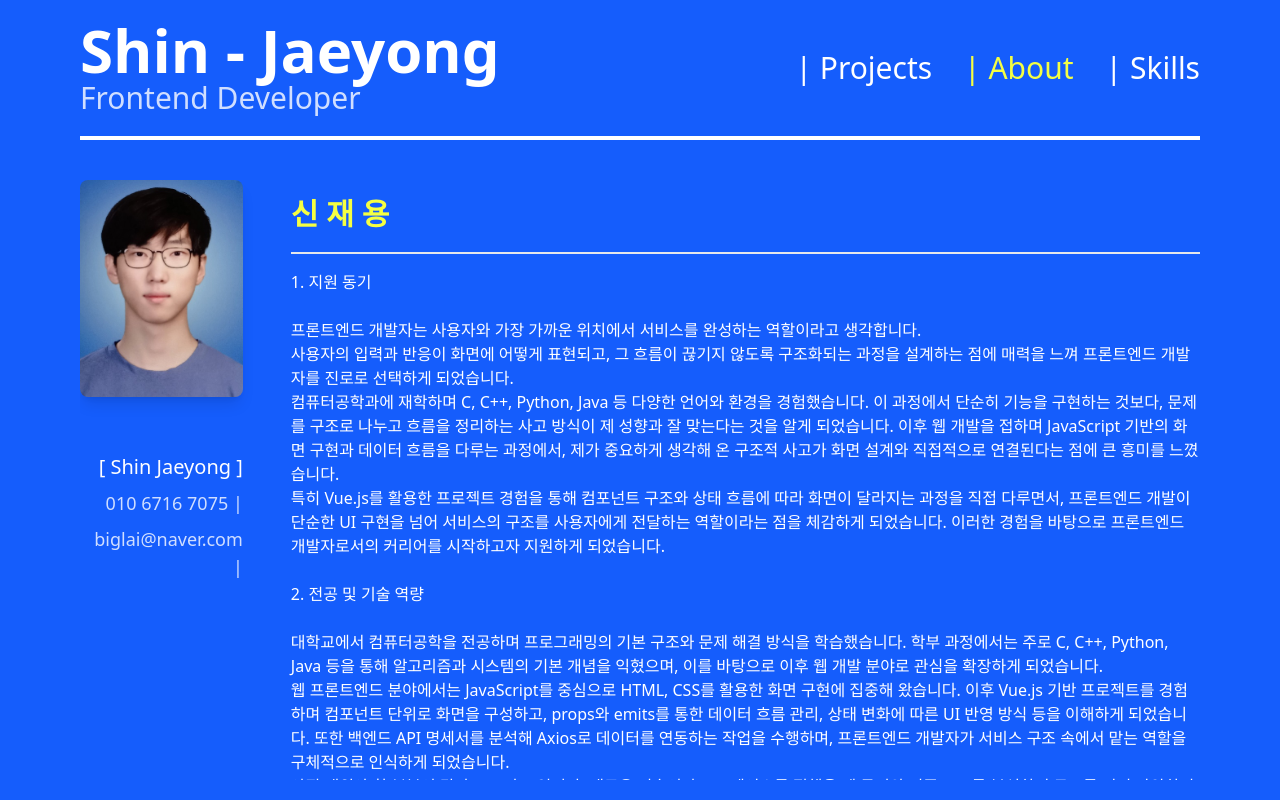
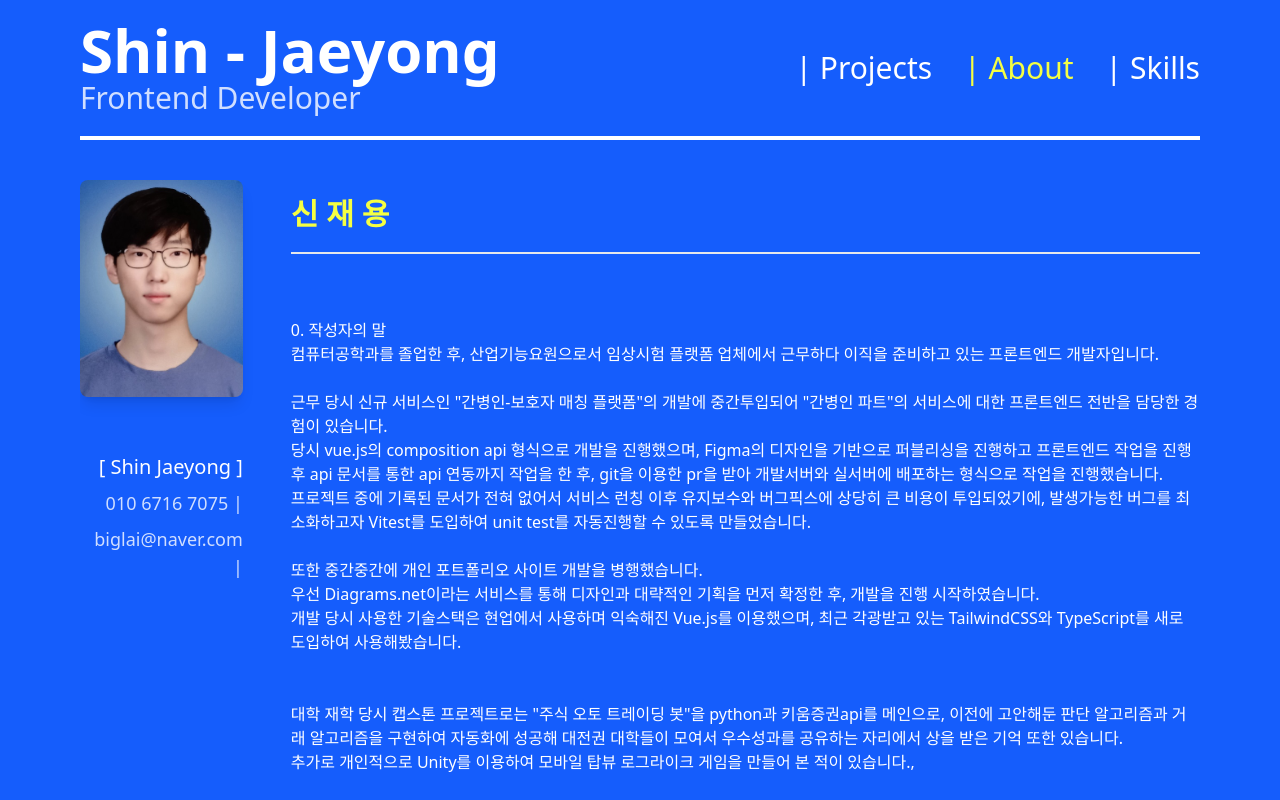
Before and after one commit to FoggyCaligo/Portfolio, a Vue app: page /about in a window 1280 px wide. Built offline with nearby package versions, Linux system fonts and the light colour scheme.

Commit message:
text - reform pure texts

```diff
--- a/src/pages/AboutPage.vue
+++ b/src/pages/AboutPage.vue
@@ -16,7 +16,31 @@ import ProfileMobile from '../components/AboutPage/ProfileMobile.vue';
       </h3>
       <p class="text-surface break-words whitespace-pre-line">
         {{
-          `1. 지원 동기
+          `
+
+          0. 작성자의 말
+          컴퓨터공학과를 졸업한 후, 산업기능요원으로서 임상시험 플랫폼 업체에서 근무하다 이직을 준비하고 있는 프론트엔드 개발자입니다.
+
+          근무 당시 신규 서비스인 "간병인-보호자 매칭 플랫폼"의 개발에 중간투입되어 "간병인 파트"의 서비스에 대한 프론트엔드 전반을 담당한 경험이 있습니다.
+          당시 vue.js의 composition api 형식으로 개발을 진행했으며, Figma의 디자인을 기반으로 퍼블리싱을 진행하고 프론트엔드 작업을 진행 후 api 문서를 통한 api 연동까지 작업을 한 후, git을 이용한 pr을 받아 개발서버와 실서버에 배포하는 형식으로 작업을 진행했습니다.
+          프로젝트 중에 기록된 문서가 전혀 없어서 서비스 런칭 이후 유지보수와 버그픽스에 상당히 큰 비용이 투입되었기에, 발생가능한 버그를 최소화하고자 Vitest를 도입하여 unit test를 자동진행할 수 있도록 만들었습니다.
+
+          또한 중간중간에 개인 포트폴리오 사이트 개발을 병행했습니다.
+          우선 Diagrams.net이라는 서비스를 통해 디자인과 대략적인 기획을 먼저 확정한 후, 개발을 진행 시작하였습니다.
+          개발 당시 사용한 기술스택은 현업에서 사용하며 익숙해진 Vue.js를 이용했으며, 최근 각광받고 있는 TailwindCSS와 TypeScript를 새로 도입하여 사용해봤습니다.
+
+
+          대학 재학 당시 캡스톤 프로젝트로는 "주식 오토 트레이딩 봇"을 python과 키움증권api를 메인으로, 이전에 고안해둔 판단 알고리즘과 거래 알고리즘을 구현하여 자동화에 성공해 대전권 대학들이 모여서 우수성과를 공유하는 자리에서 상을 받은 기억 또한 있습니다.
+          추가로 개인적으로 Unity를 이용하여 모바일 탑뷰 로그라이크 게임을 만들어 본 적이 있습니다.,
+
+          기본적인 영어 회화도 무리없이 가능합니다.
+          shotcut이란 편집 프로그램을 이용하여 간단한 영상편집을 해본 경험또한 있습니다.
+          clip studio로 간단한 그림을 그려 크라우드픽이란 사이트에서 판매하고 있습니다.
+          aseprite로 64비트 픽셀아트 애니메이션을 취미로 만들고 있습니다.
+          할 줄 아는거 많습니다. 정말 열심히 임하겠습니다.
+
+
+          1. 지원 동기
 
           프론트엔드 개발자는 사용자와 가장 가까운 위치에서 서비스를 완성하는 역할이라고 생각합니다.
           사용자의 입력과 반응이 화면에 어떻게 표현되고, 그 흐름이 끊기지 않도록 구조화되는 과정을 설계하는 점에 매력을 느껴 프론트엔드 개발자를 진로로 선택하게 되었습니다.
@@ -38,6 +62,7 @@ import ProfileMobile from '../components/AboutPage/ProfileMobile.vue';
           5. 향후 목표
           입사 초기에는 주어진 코드베이스와 서비스 구조를 정확히 이해하는 것을 가장 중요한 목표로 삼고 싶습니다. 이후에는 재사용 가능한 컴포넌트 설계와 UI 구조 개선에 기여할 수 있는 프론트엔드 개발자로 성장하고자 합니다.
           장기적으로는 사용자 경험을 고려한 화면 설계와 함께, 변경과 확장에 강한 프론트엔드 구조를 설계할 수 있는 개발자가 되는 것이 목표입니다. 기초부터 차근차근 배우며, 팀에 안정적으로 기여하는 구성원이 되겠습니다.
+
         `}}
         </p>
     </div>
```
